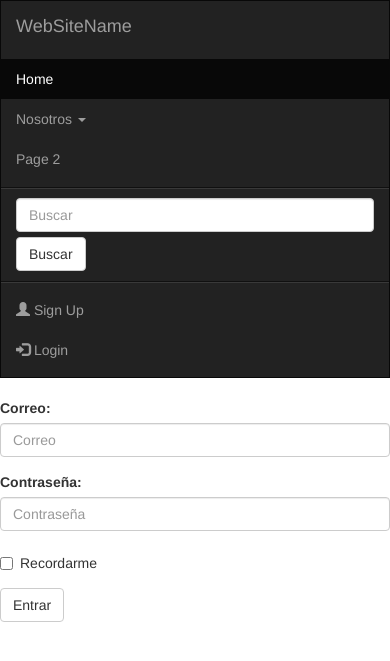
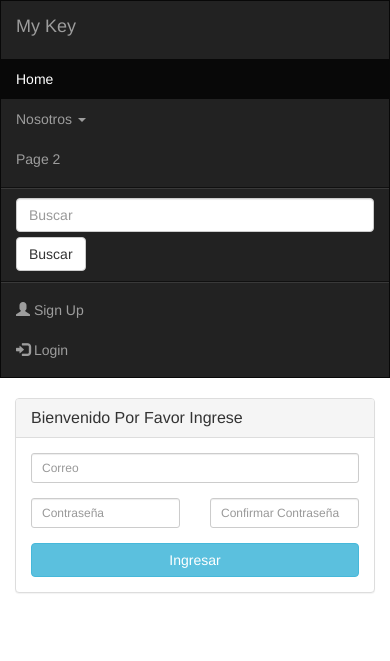
Before and after one commit to JoseADiazS/mykey, a PHP site: page /login.php in a window 390 px wide. Shown: the top 661 px of the page. Run offline with PHP 8.4, Linux system fonts and the light colour scheme.

Commit message:
CAMBIO LOGIN

```diff
--- a/header.php
+++ b/header.php
@@ -16,7 +16,7 @@
     <nav class="navbar navbar-inverse">
         <div class="container-fluid">
             <div class="navbar-header">
-                <a class="navbar-brand" href="#">WebSiteName</a>
+                <a class="navbar-brand" href="#">My Key</a>
             </div>
             <ul class="nav navbar-nav">
                 <li class="active"><a href="index.php">Home</a></li>
--- a/login.php
+++ b/login.php
@@ -14,32 +14,40 @@ require('header.php')
 
 <body>
 
-    <form class="form-horizontal" action="/action_page.php">
+  <div class="container">
+        <div class="row centered-form">
+        <div class="col-xs-12 col-sm-8 col-md-4 col-sm-offset-2 col-md-offset-4">
+        	<div class="panel panel-default">
+        		<div class="panel-heading">
+			    		<h3 class="panel-title">Bienvenido Por Favor Ingrese</h3>
+			 			</div>
+			 			<div class="panel-body">
+			    		<form role="form" method="post">
 			    			<div class="form-group">
-            <label class="control-label col-sm-2" for="email">Correo:</label>
-            <div class="col-sm-10">
-                <input type="email" class="form-control" id="email" placeholder="Correo">
+			    				<input type="email" name="email" id="email" class="form-control input-sm" placeholder="Correo">
+			    			</div>
+
+			    			<div class="row">
+			    				<div class="col-xs-6 col-sm-6 col-md-6">
+			    					<div class="form-group">
+			    						<input type="password" name="password" id="password" class="form-control input-sm" placeholder="Contraseña">
 			    					</div>
 			    				</div>
+			    				<div class="col-xs-6 col-sm-6 col-md-6">
 			    					<div class="form-group">
-            <label class="control-label col-sm-2" for="pwd">Contraseña:</label>
-            <div class="col-sm-10">
-                <input type="password" class="form-control" id="pwd" placeholder="Contraseña">
-            </div>
-        </div>
-        <div class="form-group">
-            <div class="col-sm-offset-2 col-sm-10">
-                <div class="checkbox">
-                    <label><input type="checkbox"> Recordarme</label>
+			    						<input type="password" name="password_confirmation" id="password_confirmation" class="form-control input-sm" placeholder="Confirmar Contraseña">
 			    					</div>
 			    				</div>
 			    			</div>
-        <div class="form-group">
-            <div class="col-sm-offset-2 col-sm-10">
-                <button type="submit" class="btn btn-default">Entrar</button>
+
+			    			<input type="submit" value="Ingresar" class="btn btn-info btn-block">
+
+			    		</form>
 			    	</div>
 	    		</div>
-    </form>
+    		</div>
+    	</div>
+    </div>
 </body>
 
 </html>
```
Lines whose indentation alone changed are shown as unchanged.
